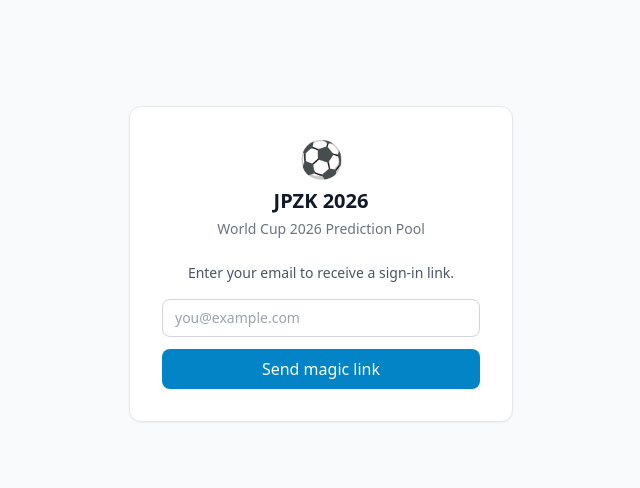
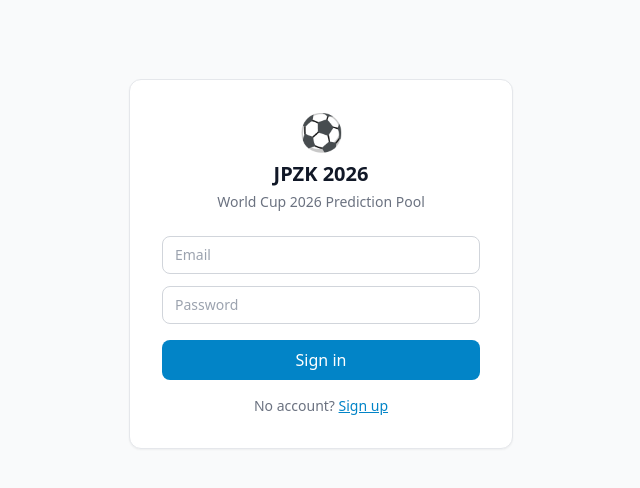
Before and after one commit to martinmasrna/fifa-2026-predictions, a Vue app: page /#/auth in a window 1280 px wide. Shown: the top 488 px of the page, without its empty margins (319-959 px from the left). Built offline with nearby package versions, Linux system fonts and the light colour scheme; no server answers; the HTML template or start-up script is replaced by a standard one.

Commit message:
feat: email/password auth with display name on sign up

```diff
--- a/src/stores/auth.js
+++ b/src/stores/auth.js
@@ -48,14 +48,17 @@ export const useAuthStore = defineStore('auth', () => {
     member.value = data ?? null
   }
 
-  async function signInWithEmail(email) {
-    const { error } = await supabase.auth.signInWithOtp({
-      email,
-      options: {
-        emailRedirectTo: window.location.origin + window.location.pathname,
-      },
-    })
+  const pendingDisplayName = ref('')
+
+  async function signIn(email, password) {
+    const { error } = await supabase.auth.signInWithPassword({ email, password })
     if (error) throw error
+  }
+
+  async function signUp(email, password, displayName) {
+    const { error } = await supabase.auth.signUp({ email, password })
+    if (error) throw error
+    pendingDisplayName.value = displayName
   }
 
   async function signOut() {
@@ -90,6 +93,6 @@ export const useAuthStore = defineStore('auth', () => {
 
   return {
     session, member, initialized, isOwner, pretournamentLocked,
-    init, signInWithEmail, signOut, join, rotateMemberRow,
+    init, signIn, signUp, signOut, join, rotateMemberRow, pendingDisplayName,
   }
 })
--- a/src/views/AuthView.vue
+++ b/src/views/AuthView.vue
@@ -7,37 +7,50 @@
         <p class="text-sm text-gray-500 mt-1">World Cup 2026 Prediction Pool</p>
       </div>
 
-      <div v-if="!sent">
-        <p class="text-sm text-gray-600 mb-4 text-center">
-          Enter your email to receive a sign-in link.
-        </p>
       <form @submit.prevent="submit">
         <input
           v-model="email"
           type="email"
-            placeholder="you@example.com"
+          placeholder="Email"
           required
           class="input mb-3"
           :disabled="loading"
         />
+        <input
+          v-if="mode === 'signup'"
+          v-model="displayName"
+          type="text"
+          placeholder="Your name (shown on leaderboard)"
+          required
+          maxlength="30"
+          class="input mb-3"
+          :disabled="loading"
+        />
+        <input
+          v-model="password"
+          type="password"
+          placeholder="Password"
+          required
+          class="input mb-4"
+          :disabled="loading"
+        />
         <button type="submit" class="btn-primary w-full" :disabled="loading">
-            {{ loading ? 'Sending…' : 'Send magic link' }}
+          {{ loading ? 'Please wait…' : mode === 'signin' ? 'Sign in' : 'Create account' }}
         </button>
       </form>
+
       <p v-if="error" class="text-red-600 text-sm mt-3 text-center">{{ error }}</p>
-      </div>
 
-      <div v-else class="text-center">
-        <div class="text-3xl mb-3">📧</div>
-        <p class="text-gray-700 font-medium">Check your email</p>
-        <p class="text-sm text-gray-500 mt-2">
-          We sent a sign-in link to <strong>{{ email }}</strong>.<br/>
-          Click it to continue.
+      <p class="text-sm text-center text-gray-500 mt-4">
+        <span v-if="mode === 'signin'">
+          No account?
+          <button @click="switchMode('signup')" class="text-brand-600 underline">Sign up</button>
+        </span>
+        <span v-else>
+          Already have an account?
+          <button @click="switchMode('signin')" class="text-brand-600 underline">Sign in</button>
+        </span>
       </p>
-        <button @click="sent = false" class="text-sm text-brand-600 mt-4 underline">
-          Try a different email
-        </button>
-      </div>
     </div>
   </div>
 </template>
@@ -49,16 +62,26 @@ import { CONFIG } from '../config.js'
 
 const auth = useAuthStore()
 const email = ref('')
+const password = ref('')
+const displayName = ref('')
+const mode = ref('signin')
 const loading = ref(false)
 const error = ref('')
-const sent = ref(false)
+
+function switchMode(m) {
+  mode.value = m
+  error.value = ''
+}
 
 async function submit() {
   error.value = ''
   loading.value = true
   try {
-    await auth.signInWithEmail(email.value)
-    sent.value = true
+    if (mode.value === 'signin') {
+      await auth.signIn(email.value, password.value)
+    } else {
+      await auth.signUp(email.value, password.value, displayName.value)
+    }
   } catch (e) {
     error.value = e.message
   } finally {
--- a/src/views/JoinView.vue
+++ b/src/views/JoinView.vue
@@ -26,6 +26,7 @@
           :disabled="loading"
         />
 
+
         <button type="submit" class="btn-primary w-full" :disabled="loading || !joinCode || !displayName.trim()">
           {{ loading ? 'Joining…' : 'Join pool' }}
         </button>
@@ -48,7 +49,7 @@ const matchesStore = useMatchesStore()
 const router = useRouter()
 
 const joinCode = ref('')
-const displayName = ref('')
+const displayName = ref(auth.pendingDisplayName)
 const loading = ref(false)
 const error = ref('')
 
@@ -57,6 +58,7 @@ async function submit() {
   loading.value = true
   try {
     await auth.join(joinCode.value, displayName.value)
+    auth.pendingDisplayName = ''
     await matchesStore.loadMyPredictions()
 
     const locked = new Date() >= new Date(MATCH_1_KICKOFF)
```
Lines whose indentation alone changed are shown as unchanged.
